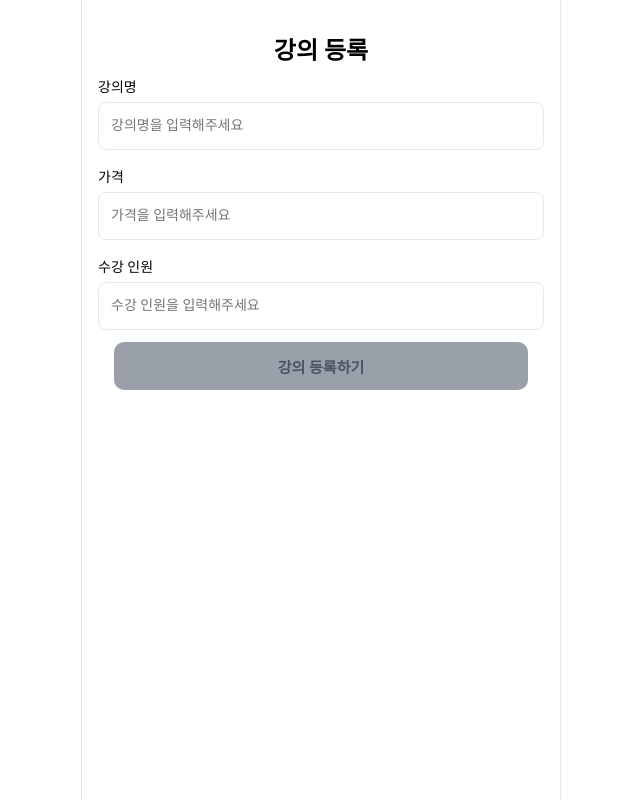
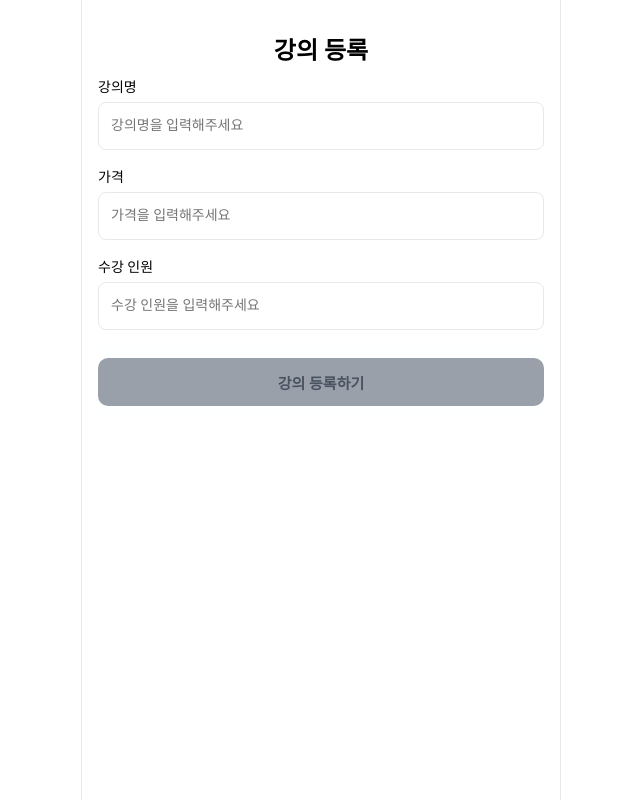
Before and after one commit to jeongyou/wolbu-FE-assignment, a Next.js app: page /courses/new in a window 1280 px wide. Shown: the whole page, without its empty margins (319-959 px from the left). Built offline with nearby package versions, Linux system fonts and the light colour scheme.

Commit message:
feat: 강의 개설 훅 form 에 연결

```diff
--- a/src/features/course-create/components/CreateCourseForm/index.tsx
+++ b/src/features/course-create/components/CreateCourseForm/index.tsx
@@ -1,14 +1,15 @@
 'use client';
 
+import ConfirmButton from '@/features/signup/components/ConfirmButton';
+import { Flex } from '@/shared/components/Flex';
 import { useForm } from 'react-hook-form';
+import { useMaxStudentsField } from '../../hooks/inputField/useMaxStudentsField';
+import { usePriceField } from '../../hooks/inputField/usePriceField';
+import { useTitleField } from '../../hooks/inputField/useTitleField';
+import { useCreateCourseSubmit } from '../../hooks/useCreateCourseSubmit';
 import MaxStudentsField from './inputField/MaxStudentsField';
 import PriceField from './inputField/PriceField';
 import TitleField from './inputField/TitleField';
-import { useTitleField } from '../../hooks/inputField/useTitleField';
-import { usePriceField } from '../../hooks/inputField/usePriceField';
-import { useMaxStudentsField } from '../../hooks/inputField/useMaxStudentsField';
-import { Flex } from '@/shared/components/Flex';
-import BottomActionBar from '@/shared/components/BottomActionBar';
 
 export type CreateCourseFormValues = {
   title: string;
@@ -20,6 +21,8 @@ const CreateCourseForm = () => {
   const {
     register,
     formState: { errors, isValid, isSubmitting },
+    setError,
+    handleSubmit,
   } = useForm<CreateCourseFormValues>({
     defaultValues: {
       title: '',
@@ -35,8 +38,13 @@ const CreateCourseForm = () => {
     register,
   });
 
+  const {
+    handleSubmit: handleCreateCourseSubmit,
+    loading: createCourseLoading,
+  } = useCreateCourseSubmit({ setError });
+
   return (
-    <form onSubmit={(e) => e.preventDefault()} noValidate>
+    <form onSubmit={handleSubmit(handleCreateCourseSubmit)} noValidate>
       <Flex direction='column' gap={16}>
         <TitleField registration={titleRegistration} error={errors.title} />
         <PriceField registration={priceRegistration} error={errors.price} />
@@ -44,12 +52,13 @@ const CreateCourseForm = () => {
           registration={maxStudentsRegistration}
           error={errors.maxStudents}
         />
+        <ConfirmButton
+          disabled={!isValid}
+          loading={isSubmitting || createCourseLoading}
+        >
+          강의 등록하기
+        </ConfirmButton>
       </Flex>
-      <BottomActionBar
-        label='강의 등록하기'
-        disabled={!isValid || isSubmitting}
-        onClick={() => {}}
-      />
     </form>
   );
 };
```
